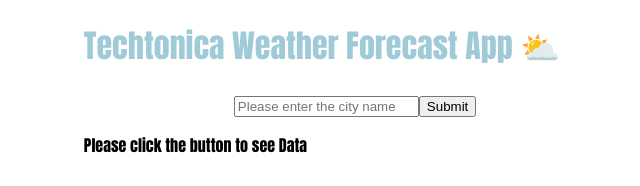
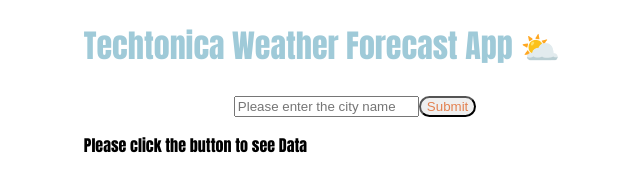
Before and after one commit to raquellchavezz/techtonica-assignments, a React (Create React App) app in the folder week7/client/: page / in a window 1280 px wide. Shown: the top 186 px of the page, without its empty margins (328-968 px from the left). Built offline with nearby package versions, Linux system fonts and the light colour scheme.

Commit message:
changes text color to be slighlty lighter

```diff
--- a/week7/client/src/App.css
+++ b/week7/client/src/App.css
@@ -13,8 +13,11 @@ form{
 margin-left: 150px;
 }
 
-.no-outline:focus {
+.no-outline {
   border-radius: 19px;
+  outline: none;
+  color: #E38150;
+
 
 
 }
@@ -31,5 +34,5 @@ margin-left: 150px;
    color: #9fcad8;
  }
 .data{
-  color: rgb(218, 146, 99)
+  color: #fcac89;
 }
```
